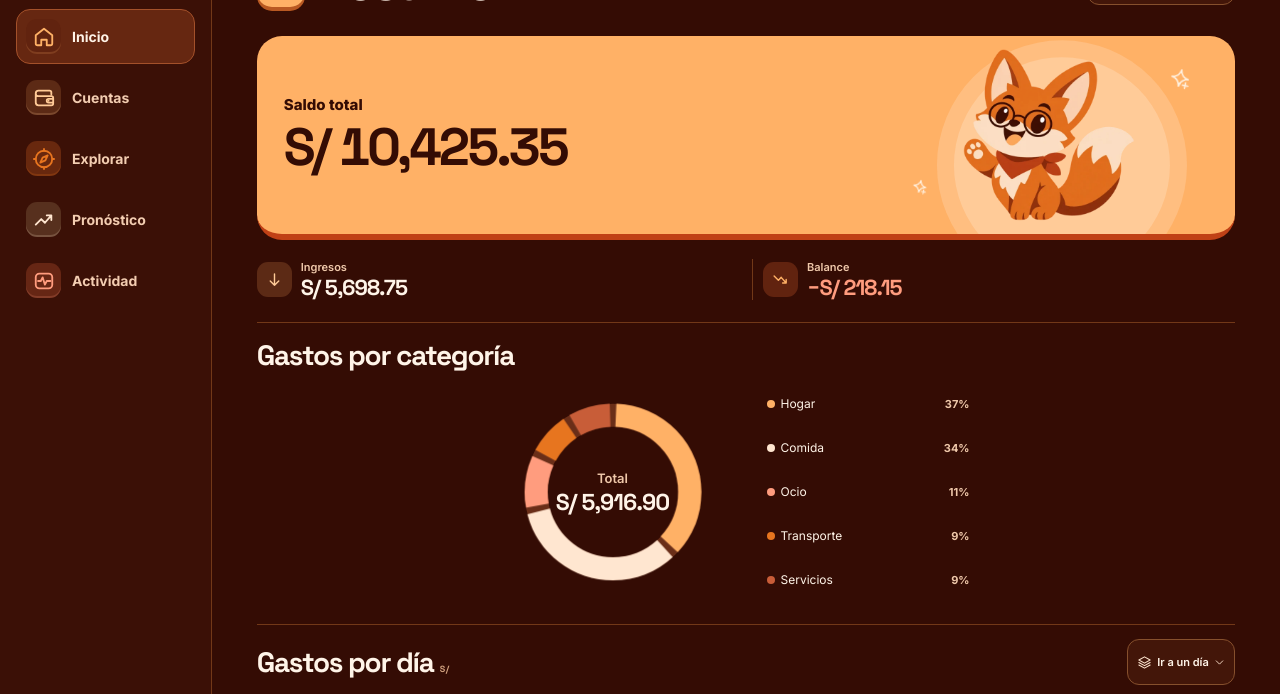
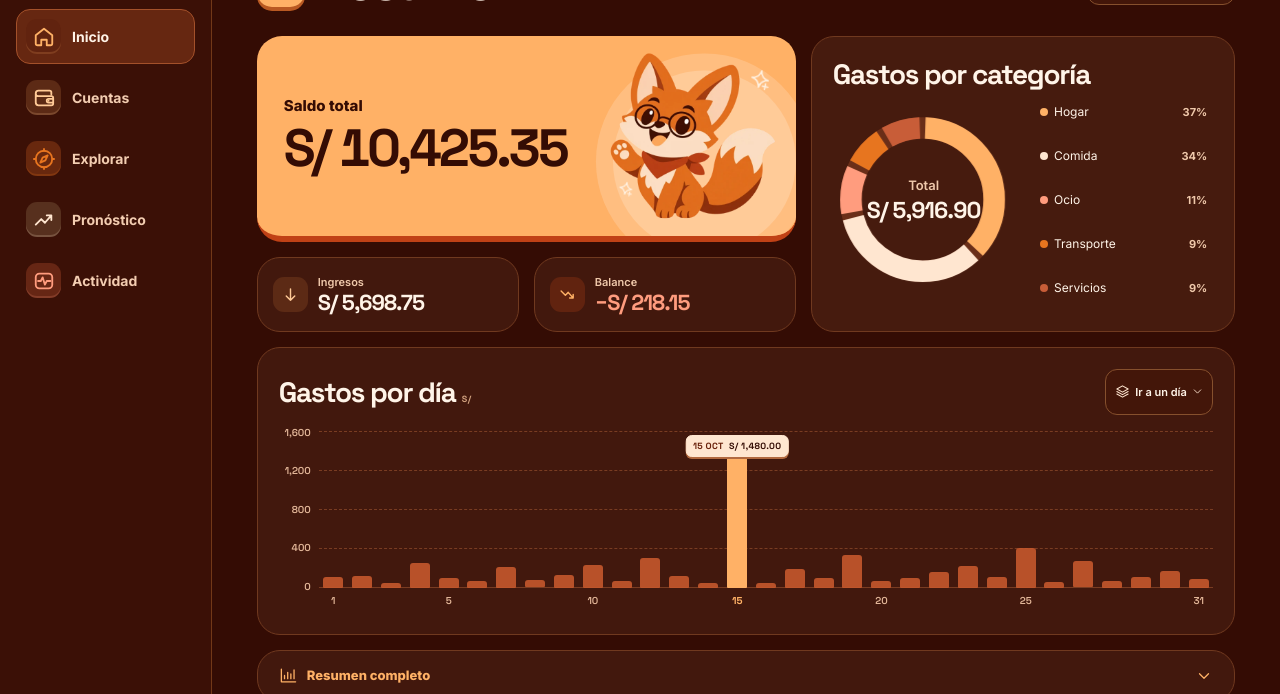
Before and after one commit to Andrey3210/orbita-finanzas, a website: page index.html in a window 1280 px wide. Shown: the part 106-800 px from the top of the page. Drawn offline with Linux system fonts and the light colour scheme.

Commit message:
Organizar foxio en una cuadrícula bento minimalista

```diff
--- a/assets/app.js
+++ b/assets/app.js
@@ -1,6 +1,6 @@
-import { accounts, categories, expenses, months, latest, previous, movements, money, signed, sum, monthMovements, byDay, monthlyReport, balances, portfolio, daily, groups, compareDay, routes, predictNextMonth } from './model.js?v=foxio-4';
-import { icon } from './icons.js?v=foxio-4';
-import { createNavigation } from './navigation.js?v=foxio-4';
+import { accounts, categories, expenses, months, latest, previous, movements, money, signed, sum, monthMovements, byDay, monthlyReport, balances, portfolio, daily, groups, compareDay, routes, predictNextMonth } from './model.js?v=foxio-5';
+import { icon } from './icons.js?v=foxio-5';
+import { createNavigation } from './navigation.js?v=foxio-5';
 
 const sections = [
   ['inicio', 'Inicio', 'home', 'apricot'], ['cuentas', 'Cuentas', 'wallet', 'honey'], ['explorar', 'Explorar', 'compass', 'orange'],
@@ -53,7 +53,7 @@ const navigation = createNavigation(nav, main, state.section, navigate);
 
 const metric = (title, value, glyph, color, tone = '') => `<div class="metric">
   <span class="metric-icon tone-${color}">${icon(glyph, 17)}</span><div><span>${title}</span><strong class="${tone}">${value}</strong></div></div>`;
-const mascot = section => `<img class="mascot mascot-${section}" src="./assets/zorro-${section}.webp?v=foxio-4" width="512" height="512" alt="" draggable="false">`;
+const mascot = section => `<img class="mascot mascot-${section}" src="./assets/zorro-${section}.webp?v=foxio-5" width="512" height="512" alt="" draggable="false">`;
 
 function home() {
   const report = monthlyReport(state.month);
--- a/assets/layout.css
+++ b/assets/layout.css
@@ -3,6 +3,11 @@
   --ease: cubic-bezier(.22,.75,.25,1);
   --snap: cubic-bezier(.19,1.26,.39,1);
   --soft-line: #723818;
+  --tile: #42180d;
+  --tile-border: #70391f;
+  --tile-radius: 23px;
+  --tile-padding: 21px;
+  --tile-gap: 15px;
 }
 .tone-apricot { --accent: #ffb166; --shade: #b95922; --wash: #61230f; }
 .tone-honey { --accent: #ffca97; --shade: #a65023; --wash: #5c2a15; }
@@ -101,6 +106,7 @@
   100% { transform: none; }
 }
 
+.home-main { display: grid; min-width: 0; gap: var(--tile-gap); }
 .hero {
   position: relative; isolation: isolate; display: flex; align-items: center; overflow: hidden;
   min-height: 204px; padding: 25px 27px; border-radius: 25px; color: #340c04;
@@ -140,9 +146,12 @@
 }
 @keyframes spark-in { from { opacity: 0; transform: scale(.1) rotate(-25deg); } }
 
-.metrics { display: grid; grid-template-columns: repeat(2,minmax(0,1fr)); gap: 12px; margin: 19px 0 22px; }
-.metric { display: flex; align-items: center; gap: 9px; min-width: 0; }
-.metric:not(:first-child) { padding-left: 10px; border-left: 1px solid var(--soft-line); }
+.metrics, .forecast-metrics { display: grid; grid-template-columns: repeat(2,minmax(0,1fr)); gap: var(--tile-gap); }
+.metric {
+  display: flex; align-items: center; gap: 10px; min-width: 0; min-height: 73px;
+  padding: 12px 15px; border: 1px solid var(--tile-border); border-radius: var(--tile-radius);
+  background: var(--tile);
+}
 .metric-icon {
   display: grid; place-items: center; width: 35px; height: 35px; flex: none;
   background: var(--wash); color: var(--accent); border-radius: 11px;
@@ -152,10 +161,14 @@
 .metric div > span { display: block; color: var(--muted); font-size: 11px; font-weight: 600; }
 .metric strong { display: block; margin-top: 1px; font: 700 clamp(15px, 1.7vw, 25px)/1.1 var(--heading); letter-spacing: -.045em; white-space: nowrap; }
 
-.spending-panel { border-top: 1px solid var(--soft-line); padding-top: 16px; }
+.spending-panel, .day-panel, .block, .account-grid, .financial-report {
+  min-width: 0; border: 1px solid var(--tile-border); border-radius: var(--tile-radius);
+  padding: var(--tile-padding); background: var(--tile);
+}
+.spending-panel { background: #461b0e; }
 .spending-body {
   display: grid; grid-template-columns: minmax(0, 192px) minmax(0, 215px);
-  justify-content: center; align-items: center; gap: clamp(11px,5vw,52px);
+  justify-content: center; align-items: center; gap: clamp(10px,2vw,22px);
   margin: 11px auto 6px;
 }
 .donut { position: relative; aspect-ratio: 1; }
@@ -182,7 +195,7 @@
 .spending-key-row strong { color: var(--muted); font-size: 11px; font-weight: 700; }
 .spending-key-row:hover, .spending-key-row[aria-pressed="true"] { background: #58220f; }
 .spending-key-row[aria-pressed="true"] span { font-weight: 700; }
-.financial-report { border-block: 1px solid var(--soft-line); margin-top: 20px; }
+.financial-report { padding-block: 0; }
 .financial-report summary {
   display: flex; align-items: center; justify-content: space-between; gap: 8px; min-height: 50px;
   list-style: none; cursor: pointer; touch-action: manipulation; font-size: 13px; font-weight: 800; color: #ffb166;
@@ -208,8 +221,8 @@
 @keyframes spend-in { from { transform: scaleX(0); } }
 
 .panel { min-width: 0; }
-.block, .day-panel { margin-top: 19px; padding-top: 14px; border-top: 1px solid var(--soft-line); }
-.home-chart { margin-top: 22px; }
+.block, .day-panel { margin-top: var(--tile-gap); }
+.home-chart { margin-top: 0; }
 .panel-head { display: flex; align-items: center; justify-content: space-between; gap: 8px; }
 .panel-head h2 { font-size: clamp(20px, 2.45vw, 28px); letter-spacing: -.046em; }
 .panel-head p { color: var(--muted); font-size: 12px; margin-top: 5px; }
@@ -227,18 +240,18 @@
 .view-tabs button[aria-pressed="true"] {
   background: #ffb166; color: #340c04; border-color: #ffb166; box-shadow: 0 2px #c04116;
 }
-.account-grid { margin-top: 9px; }
+.account-grid { padding-block: 0; }
 .account-row {
   width: 100%; display: grid; grid-template-columns: auto 1fr auto auto; align-items: center;
   gap: 10px; border: 0; border-bottom: 1px solid var(--soft-line); min-height: 69px;
   background: none; text-align: left; color: var(--text); padding: 7px 2px;
 }
 .account-row:hover, .movement:hover { background: #501b0a; }
+.account-row:last-child { border-bottom: 0; }
 .account-row .movement-icon { width: 42px; height: 42px; border-radius: 13px; }
 .account-row small { display: block; color: var(--muted); margin-top: 2px; }
 .account-row > strong { font: 700 clamp(14px, 2.2vw, 20px) var(--heading); white-space: nowrap; }
 .account-row > svg { color: var(--quiet); }
-.activity-panel { border-top: 0; padding-top: 0; }
 .activity-panel .search-wrap { max-width: 510px; }
 .activity-filters summary {
   display: flex; align-items: center; gap: 5px; width: fit-content; min-height: 44px;
@@ -248,7 +261,6 @@
 .activity-filters summary svg { transition: transform .2s var(--ease); }
 .activity-filters[open] summary svg { transform: rotate(180deg); }
 .activity-filters .filter-row { margin: 0 0 10px; }
-.forecast-metrics { display: grid; grid-template-columns: repeat(2, minmax(0,1fr)); gap: 12px; }
 .forecast-figure { grid-template-columns: 43px minmax(0,1fr); }
 .forecast-figure .y-labels span { position: absolute; right: 0; transform: translateY(-50%); }
 .forecast-area { fill: #ffb16624; }
@@ -259,20 +271,30 @@
 dialog[open] { animation: sheet-in .29s var(--ease) both; }
 @keyframes sheet-in { from { opacity: 0; transform: translateY(20px) scale(.98); } }
 
+@media (min-width: 1100px) {
+  .home-main {
+    grid-template-columns: minmax(0, 1.27fr) minmax(0, 1fr);
+    grid-template-areas: "balance categories" "metrics categories" "days days" "report report";
+  }
+  .home-main .hero { grid-area: balance; }
+  .home-main .metrics { grid-area: metrics; }
+  .home-main .spending-panel { grid-area: categories; display: flex; flex-direction: column; }
+  .home-main .spending-body { margin: auto 0; }
+  .home-main .home-chart { grid-area: days; }
+  .home-main .financial-report { grid-area: report; }
+}
 @media (min-width: 761px) and (max-width: 1040px) {
   :root { --sidebar: 164px; }
   .shell-nav { padding-inline: 10px; }
   .workspace { padding-inline: 24px; }
   .hero { min-height: 165px; padding: 19px 15px; }
   .hero-balance strong { font-size: clamp(29px, 4vw, 43px); }
-  .metrics { gap: 7px; }
-  .metric { gap: 4px; }
-  .metric:not(:first-child) { padding-left: 6px; }
   .metric-icon { width: 25px; height: 25px; border-radius: 8px; }
   .metric-icon svg { width: 14px; }
 }
 
 @media (max-width: 760px) {
+  :root { --tile-radius: 19px; --tile-padding: 12px; --tile-gap: 11px; }
   html { scroll-padding-bottom: calc(92px + env(safe-area-inset-bottom)); }
   body { padding-bottom: calc(80px + env(safe-area-inset-bottom)); }
   .workspace { margin: 0; padding: 0 clamp(14px,4.35vw,32px) 25px; }
@@ -325,18 +347,14 @@ dialog[open] { animation: sheet-in .29s var(--ease) both; }
   .hero-spark.second { left: 6%; bottom: 12%; }
   .hero-spark svg { width: 14px; }
   .mascot { width: 98%; max-width: 124px; }
-  .metrics { gap: 8px; margin: 13px 0 17px; }
-  .metric { gap: 4px; }
-  .metric:not(:first-child) { padding-left: 6px; }
+  .metric { gap: 7px; min-height: 56px; padding: 8px; }
   .metric-icon { width: 23px; height: 24px; border-radius: 7px; }
   .metric-icon svg { width: 13px; height: 13px; }
   .metric div > span { font-size: 11px; }
   .metric strong { font-size: clamp(15px,4vw,20px); }
-  .spending-body { grid-template-columns: minmax(0,1fr) minmax(0,1fr); gap: 10px; max-width: 390px; }
+  .spending-body { grid-template-columns: minmax(0,1fr) minmax(0,1.03fr); gap: 9px; max-width: 380px; }
   .financial-report summary { min-height: 45px; font-size: 12px; }
   .report-body { grid-template-columns: 1fr; gap: 13px; }
-  .block, .day-panel { margin-top: 14px; padding-top: 11px; }
-  .home-chart { margin-top: 20px; }
   .bar-figure { --plot-height: 140px; --day-width: 48px; grid-template-columns: 26px minmax(0,1fr); gap: 4px; }
   .y-labels, .x-tick, .line-days span { font-size: 9px; }
   .x-tick { font-size: 11px; }
@@ -360,7 +378,7 @@ dialog[open] { animation: sheet-in .29s var(--ease) both; }
   .section-heading .select-wrap select { padding-inline: 7px 20px; }
   .section-heading .select-wrap > svg:first-of-type { display: none; }
   .metric-icon { display: none; }
-  .metric:not(:first-child) { padding-left: 7px; }
+  .spending-key-row { padding-inline: 3px; gap: 5px; }
 }
 @media (prefers-reduced-motion: reduce) {
   #nav.nav-ready #nav-indicator { transition: none; }
--- a/index.html
+++ b/index.html
@@ -15,8 +15,8 @@
   <link rel="preconnect" href="https://fonts.googleapis.com">
   <link rel="preconnect" href="https://fonts.gstatic.com" crossorigin>
   <link href="https://fonts.googleapis.com/css2?family=Inter:wght@400;500;600;700;800&family=Space+Grotesk:wght@400;500;600;700&display=swap" rel="stylesheet">
-  <link rel="stylesheet" href="./assets/style.css?v=foxio-4">
-  <link rel="stylesheet" href="./assets/layout.css?v=foxio-4">
+  <link rel="stylesheet" href="./assets/style.css?v=foxio-5">
+  <link rel="stylesheet" href="./assets/layout.css?v=foxio-5">
 </head>
 <body>
   <a class="skip" href="#content">Saltar al contenido</a>
@@ -60,7 +60,7 @@
       </ol>
     </section>
   </dialog>
-  <script type="module" src="./assets/pwa.js?v=foxio-4"></script>
-  <script type="module" src="./assets/app.js?v=foxio-4"></script>
+  <script type="module" src="./assets/pwa.js?v=foxio-5"></script>
+  <script type="module" src="./assets/app.js?v=foxio-5"></script>
 </body>
 </html>
--- a/sw.js
+++ b/sw.js
@@ -1,4 +1,4 @@
-const version = 'foxio-4';
+const version = 'foxio-5';
 const root = new URL(self.registration.scope);
 const cachePrefix = 'foxio-app:' + root.pathname + ':';
 const cacheName = cachePrefix + version;
```
